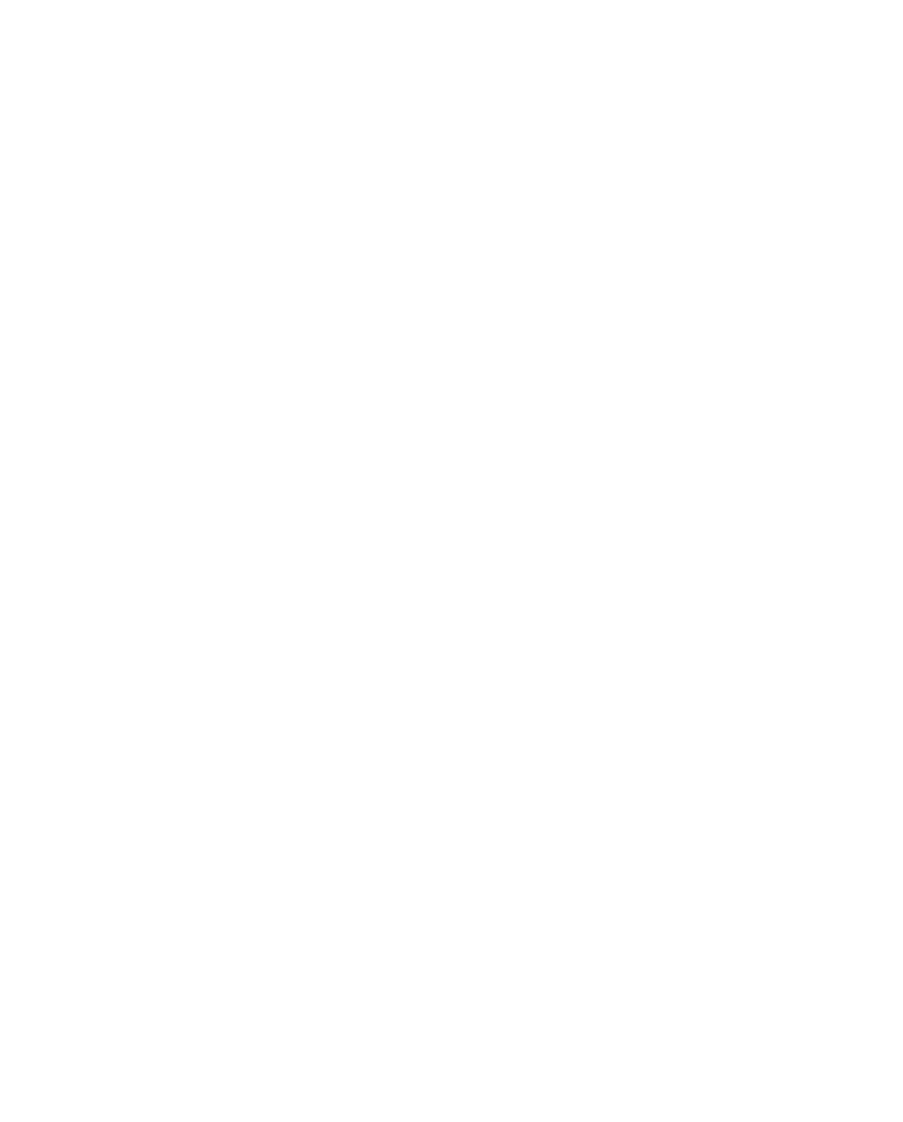
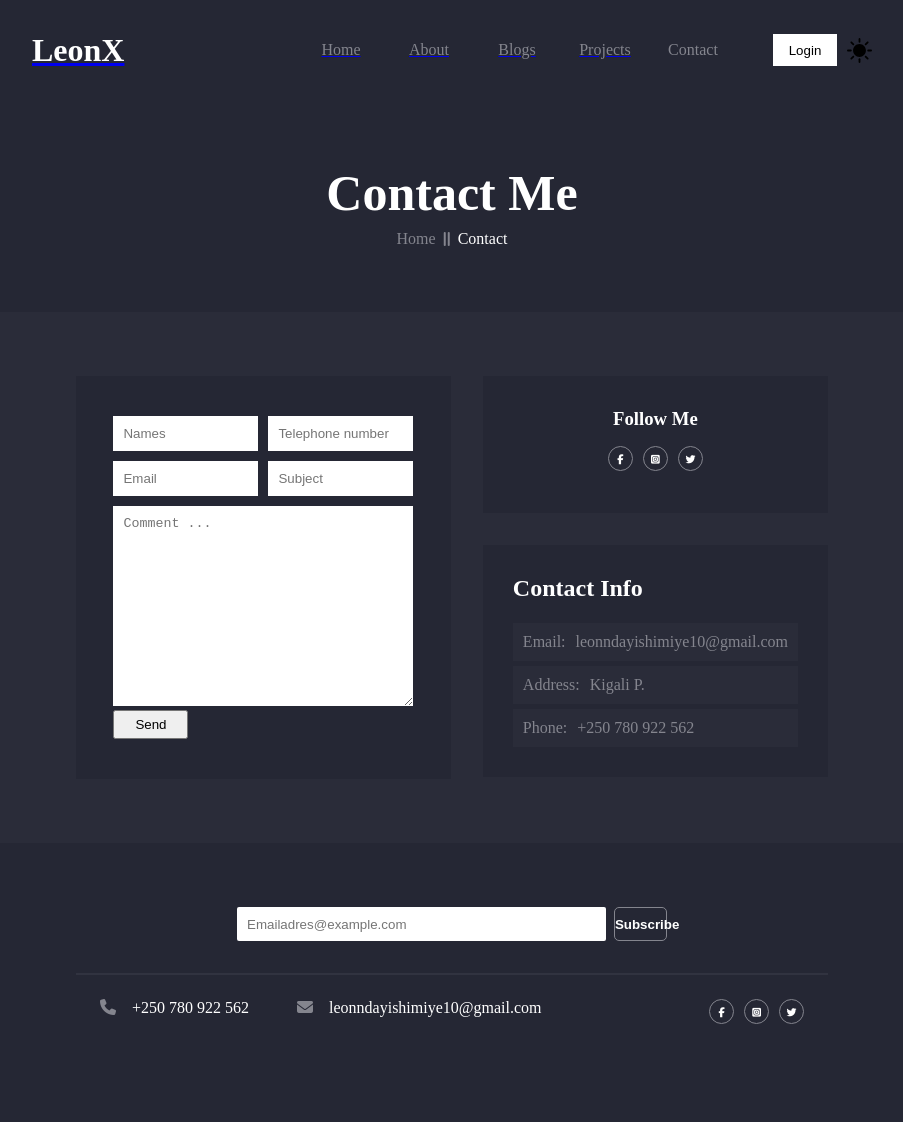
Before and after one commit to alvinleon1606/My-brand, a plain HTML site: page client/pages/Contact/Contact.html in a window 1280 px wide. Shown: the whole page, without its empty margins (188-1091 px from the left). Before the commit the page ends 800 px from the top, so only its background shows below. Drawn offline with Linux system fonts and the light colour scheme.

Commit message:
contact me
Done

```diff
--- a/client/pages/Contact/Contact.css
+++ b/client/pages/Contact/Contact.css
@@ -0,0 +1,316 @@
+*{
+    padding: 0;
+    margin: 0;
+    box-sizing: border-box;
+}
+body{
+    --primary-color: #252734; /* main color for background */
+    --secondary-color: #2A2C39; /* second main color for background  */
+    --text1-color: white; /* sub Text color */
+    --text2-color: #84858E; /* sub Text color */
+}
+/* NavBar */
+.nav-bar{
+    display: flex;
+    justify-content: space-between;
+    align-items: center;
+    height: 100px;
+    padding-left: 20px;
+    padding-right: 20px;
+
+}
+nav{
+    display: flex;
+    gap: 2rem;
+}
+nav ul{
+    list-style: none;
+    display: flex;
+}
+nav ul li{
+    color: var(--text2-color);
+    margin-right: 8px;
+    width: 5rem;
+    height: 2rem;
+    display: flex;
+    justify-content: center;
+    align-items: center;
+    font-size: medium;
+}
+nav ul li:hover{
+    background-color: var(--text1-color);
+    font-weight: bold;
+    cursor: pointer;
+    border-radius: 5px;
+    color: black;
+    font-weight: bolder;
+
+}
+.logo-name{
+    color: var(--text1-color);
+}
+.login-theme-buttons{
+    display: flex;
+    justify-content: center;
+    align-items: center;
+    gap: 10px;
+}
+.login-button{
+    background-color: var(--text1-color);
+    height: 2rem;
+    width: 4rem;
+    border:none;
+    cursor: pointer;
+}
+.theme-changer{
+    width: 25px;
+    height: 25px;
+    cursor: pointer;
+}
+
+/* Contact Me hero */
+.header-hero{
+    display: flex;
+    justify-content: center;
+    align-items: center;
+    padding: 4rem;
+}
+.header-hero-content{
+    display: flex;
+    flex-direction: column;
+    gap: 0.5rem;
+}
+.header-nav{
+    display: flex;
+    flex-direction: row;
+    justify-content: center;
+    align-items: center;
+    gap: 0.5rem;
+    flex-wrap: nowrap;
+}
+.header-hero-content h1{
+    color: var(--text1-color);
+    font-size: 50px;
+}
+.header-nav .active{
+  color: var(--text1-color);
+  cursor: pointer;
+}
+.header-nav .inactive{
+    color: var(--text2-color);
+    cursor: pointer;
+  }
+  .header-nav i{
+    color: var(--text2-color);
+  }
+
+  /* Blogs section */
+  .contact-me{
+    background-color: var(--secondary-color);
+  }
+
+  .contact-content{
+    padding: 4rem;
+    display: grid;
+    grid-template-columns: 1fr 0.3fr;
+    gap: 2rem;
+  }
+
+  /* comment form */
+  .comment-form{
+    background-color: var(--primary-color);
+    display: flex;
+    justify-content: center;
+    padding: 40px 0;
+    align-items: center;
+  }
+  form{
+    width: 80%;
+  }
+  .names-email{
+    display: flex;
+    gap: 10px;
+  }
+  .row-1{
+    display: flex;
+    flex-direction: column;
+    gap: 10px;
+    width: 100%;
+  }
+  .names-email input{
+    width: 100%;
+    padding: 10px;
+    border: none;
+  }
+  .names-email input:focus{
+    border: none;
+    outline: none;
+  }
+  .comment-textarea textarea{
+    width: 100%;
+    border: none;
+    margin-top: 10px;
+    padding: 10px;
+  }
+  .comment-textarea textarea:focus{
+    outline: none;
+    border: none;
+  }
+form button{
+    width: 25%;
+    padding: 5px;
+}
+
+
+  /* Blog Side nav */
+  .info-sideNav{
+    /*  */
+    border-radius: 5px;
+  }
+  /* Blog categories */
+  .sidenav-parts{
+    width: 100%;
+    display: flex;
+    flex-direction: column;
+    gap: 1rem;
+  }
+  .follow-me-social-medias{
+    background-color: var(--primary-color);
+    display: flex;
+    flex-direction: column;
+    justify-content: center;
+    align-items: center;
+    gap: 1rem;
+    padding-top: 2rem;
+    padding-bottom:  2rem;
+  }
+  .follow-me-social-medias{
+    color: var(--text1-color);
+  }
+  .title h2{
+    color: var(--text2-color);
+  }
+  .categories{
+    margin-top: 1rem;
+    background-color: var(--primary-color);
+    padding: 30px;
+  }
+  .categories h2{
+    color: var(--text1-color);
+    padding-bottom: 1rem;
+  }
+  .categoty{
+    display: flex;
+    justify-content: flex-start;
+    align-items: center;
+    gap: 10px;
+    background-color: var(--secondary-color);
+    padding: 10px;
+    margin-top: 5px;
+    color: var(--text2-color);
+    cursor: pointer;
+  }
+  .categ{
+    display: flex;
+    gap: 10px;
+  }
+
+/* Footer */
+.footer{
+    background-color: var(--secondary-color);
+}
+.footer-wrapper{
+    display: flex;
+    justify-content: center;
+    align-items: center;
+    flex-direction: column;
+    padding: 4rem;
+}
+.footer-subscribe{
+    width: 70%;
+    display: flex;
+    justify-content: center;
+    gap: 0.5rem;
+}
+.email-input{
+    width: 70%;
+    padding: 0.6rem;
+    border-radius: 2px;
+    border: none;
+}
+.email-input:focus{
+    outline: none;
+    border: none;
+}
+.subscribe-button{
+    width: 10%;
+    background-color: var(--primary-color);
+    color: var(--text1-color);
+    border: 1px solid var(--text2-color);
+    font-weight: bold;
+    border-radius: 5px;
+}
+.subscribe-button:hover{
+    background-color: black;
+    border: none;
+    cursor: pointer;
+}
+
+/* footer-contacts-info */
+
+.footer-contacts-info{
+    width: 100%;
+    display: flex;
+    justify-content: space-between;
+    padding: 1.5rem 1.5rem;
+}
+.footer-contacts{
+    display: flex;
+    justify-content: center;
+    gap: 3rem;
+}
+.footer-telephone{
+    display: flex;
+    gap: 1rem;
+}
+.footer-telephone p{
+    color: var(--text1-color);
+}
+.footer-telephone i{
+    color: var(--text2-color)
+}
+.footer-email{
+    display: flex;
+    gap: 1rem;
+}
+.footer-email p{
+   color: var(--text1-color);
+}
+.footer-email i{
+    color: var(--text2-color)
+ }
+hr{
+    width: 100%;
+    margin-top: 2rem;
+    border: 0.5px solid #84858E20
+}
+.social-media {
+    display: flex;
+    flex-direction: row;
+    gap: 10px;
+    padding-bottom: 10px;
+}
+.social-media div{
+    width: 25px;
+    height: 25px;
+    background-color: var(--primary-color);
+    border-radius: 50%;
+    display: flex;
+    justify-content: center;
+    align-items: center;
+    border: 1px solid var(--text2-color)
+}
+.social-icons i{
+    color: var(--text1-color);
+    font-size: 10px;
+}
--- a/client/pages/Contact/Contact.html
+++ b/client/pages/Contact/Contact.html
@@ -0,0 +1,136 @@
+<!DOCTYPE html>
+<html lang="en">
+<head>
+    <meta charset="UTF-8">
+    <meta name="viewport" content="width=device-width, initial-scale=1.0">
+    <title>nplcodes</title>
+    <link rel="stylesheet" href="../../public/Global/global.module.css">
+    <!-- blog page css -->
+    <link rel="stylesheet" href="./Contact.css">
+    <!-- Icons -->
+    <script src="https://kit.fontawesome.com/86a1656fba.js" crossorigin="anonymous"></script>
+</head>
+<body>
+    <div class="wrapper">
+        <div class="nav-bar">
+            <a href="../Home/Home.html"><h1 class="logo-name">LeonX</h1></a>
+            <nav>
+                <ul>
+                    <a href="../Home/Home.html"><li>Home</li></a>
+                    <a href="../About/About.html"><li>About</li></a>
+                    <a href="../Posts/Posts.html"><li>Blogs</li></a>
+                    <a href="../Posts/Posts.html"><li>Projects</li></a>
+                    <li>Contact</li>
+                </ul>
+                <div class="login-theme-buttons">
+                    <button class="login-button">Login</button>
+                    <img src="../../public/assets/sun-theme.svg" alt="Light" class="theme-changer">
+                </div>
+            </nav>
+        </div>
+        <div class="header-hero">
+            <div class="header-hero-content">
+                <h1>Contact Me</h1>
+                <div class="header-nav">
+                    <p class="inactive">Home</p>
+                    <i class="fa-solid fa-grip-lines-vertical"></i>
+                    <p class="active">Contact</p>
+                </div>
+            </div>
+        </div>
+</div>
+<div class="contact-me">
+    <div class="wrapper-noColor">
+        <div class="contact-content">
+                <div class="comment-form">
+                    <form action="">
+                        <div class="names-email">
+                            <div class="row-1">
+                                <input type="text" placeholder="Names ">
+                                <input type="email" placeholder="Email ">
+                            </div>
+                            <div class="row-1">
+                                <input type="text" placeholder="Telephone number ">
+                                <input type="email" placeholder="Subject">
+                            </div>
+                        </div>
+                        <div class="comment-textarea">
+                            <textarea name="comment" id="" rows="12" placeholder="Comment ..."></textarea>
+                        </div>
+                            <button>Send</button>
+                    </form>
+                </div>
+                <div class="info-sideNav">
+                    <div class="sidenav-parts">
+                        <div class="follow-me-social-medias">
+                            <h3>Follow Me</h3>
+                            <div class="social-media">
+                                <div class="social-icons">
+                                    <i class="fa-brands fa-facebook-f"></i>
+                                </div>
+                                <div class="social-icons">
+                                    <i class="fa-brands fa-square-instagram"></i>
+                                </div>
+                                <div class="social-icons">
+                                    <i class="fa-brands fa-twitter"></i>
+                                </div>
+                            </div>
+                        </div>
+                        <div class="categories">
+                            <h2>Contact Info</h2>
+                            <div class="categoty">
+                                <p>Email:</p>
+                                <p>leonndayishimiye10@gmail.com</p>
+                            </div>
+                            <div class="categoty">
+                                <p>Address:</p>
+                                <p>Kigali P.</p>
+                            </div>
+                            <div class="categoty">
+                                <p>Phone:</p>
+                                <p>+250 780 922 562</p>
+                            </div>
+                        </div>
+                    </div>
+                </div>
+        </div>
+    </div>
+</div>
+<div class="footer">
+    <div class="wrapper">
+        <div class="footer-wrapper">
+            <div class="footer-subscribe">
+                <input type="text" class="email-input" placeholder="Emailadres@example.com">
+                <button class="subscribe-button">Subscribe</button>
+            </div>
+            <hr />
+            <div class="footer-contacts-info">
+                <div class="footer-contacts">
+                    <div class="footer-telephone">
+                        <i class="fa-solid fa-phone"></i>
+                        <p>+250 780 922 562</p>
+                    </div>
+                    <div class="footer-email">
+                        <i class="fa-solid fa-envelope"></i>
+                        <p>leonndayishimiye10@gmail.com</p>
+                    </div>
+                </div>
+                <div class="footer-sicial-media">
+                    <div class="social-media">
+                        <div class="social-icons">
+                            <i class="fa-brands fa-facebook-f"></i>
+                        </div>
+                        <div class="social-icons">
+                            <i class="fa-brands fa-square-instagram"></i>
+                        </div>
+                        <div class="social-icons">
+                            <i class="fa-brands fa-twitter"></i>
+                        </div>
+                    </div>
+                </div>
+            </div>
+        </div>
+    </div>
+</div>
+</body>
+</html>
```
Also changed, not shown: client/public/Global/global.module.css (line endings or trailing spaces).
